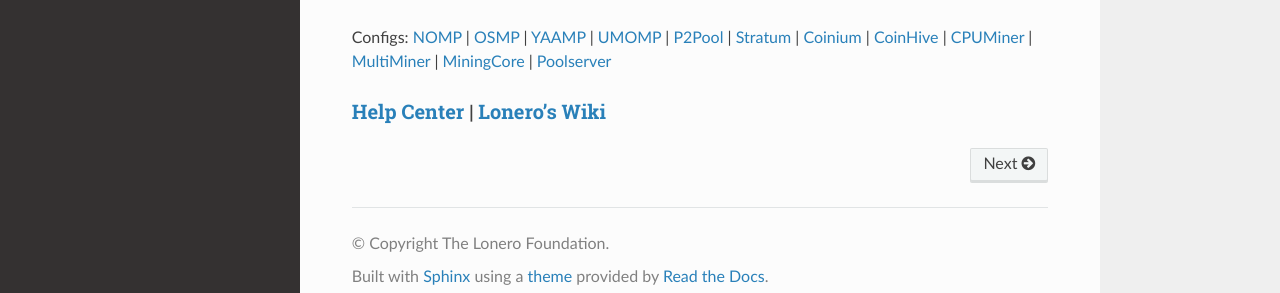
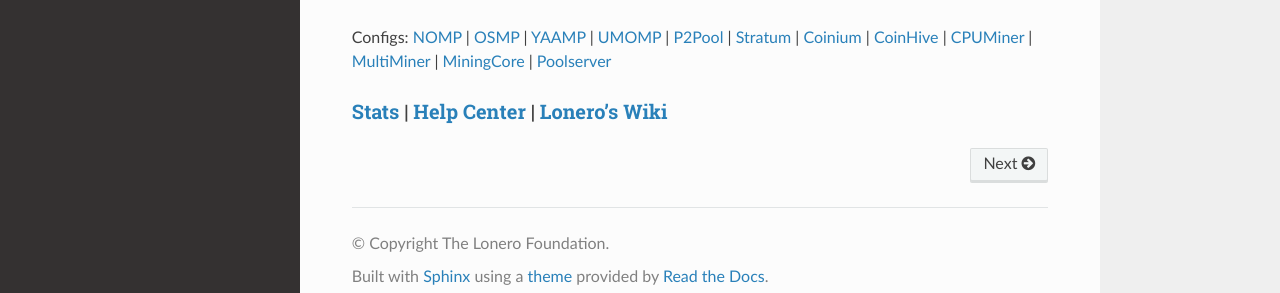
Before and after one commit to Lonero-Team/Lonero-Community, a Sphinx documentation site: the page built from docs/index.rst, in a window 1280 px wide and 900 px high, scrolled down 506 px, cut to the strip 418-900 px from the top of the window. Shown: the part 169-462 px from the top of the strip. Built offline with Sphinx 7.4.7 and the Read the Docs theme 2.0.0, drawn with Linux system fonts in a browser that asks for light colours; pages that are not in the unit, such as notebooks, are missing from menus.

Commit message:
Update index.rst

```diff
--- a/docs/index.rst
+++ b/docs/index.rst
@@ -39,8 +39,8 @@
 Configs: `NOMP`_ \| `OSMP`_ \| `YAAMP`_ \| `UMOMP`_ \| `P2Pool`_ \| `Stratum`_ \| `Coinium`_ \| `CoinHive`_ \| `CPUMiner`_ \| `MultiMiner`_ \| `MiningCore`_ \| `Poolserver`_
 
 
-`Help Center`_ |  `Lonero's Wiki`_
------------------------------------
+`Stats`_ | `Help Center`_ |  `Lonero's Wiki`_
+-----------------------------------------------
 
 
 .. toctree::
@@ -94,6 +94,7 @@
 .. _MultiMiner: https://github.com/Lonero-Team/MultiMiner-Config
 .. _MiningCore: https://github.com/Lonero-Team/MiningCore-Config
 .. _Poolserver: https://github.com/Lonero-Team/Poolserver-File
+.. _Stats: https://lonero-team.github.io/Dashboard
 .. _Help Center: https://lonero-team.github.io/helpdesk/
 .. _Lonero's Wiki: https://github.com/Lonero-Team/Lonero-Community/wiki
 .. |PoweredBy| image:: https://raw.githubusercontent.com/Mentors4EDU/Images/master/Add%20a%20heading(15).png
```
